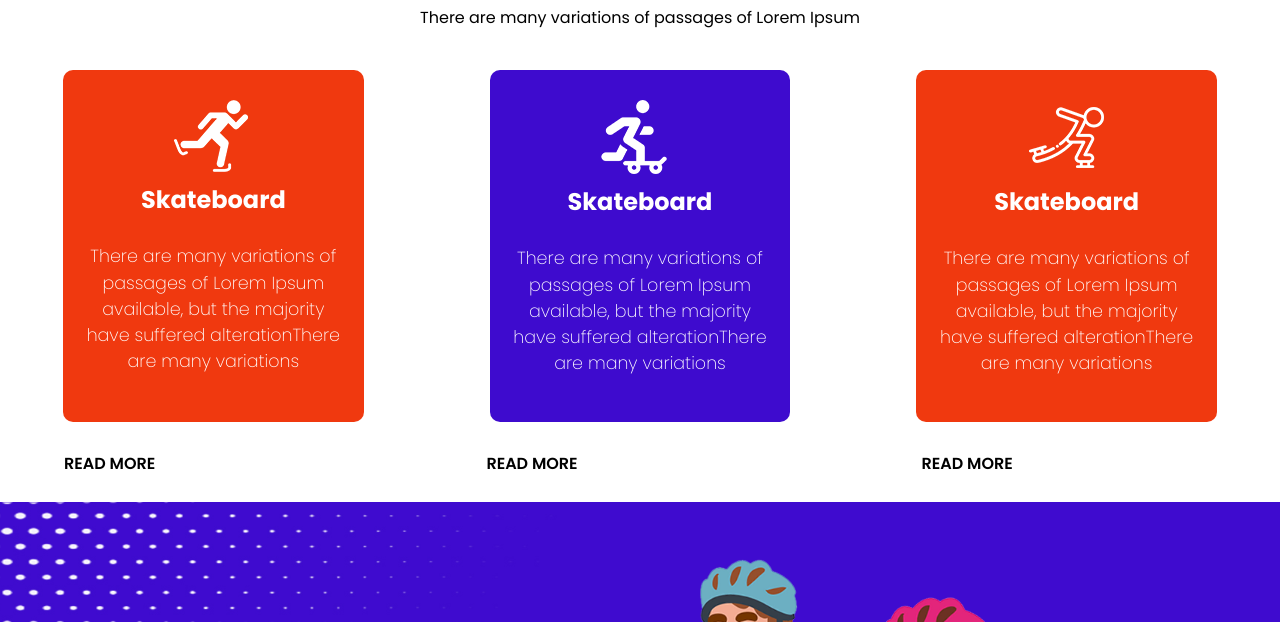
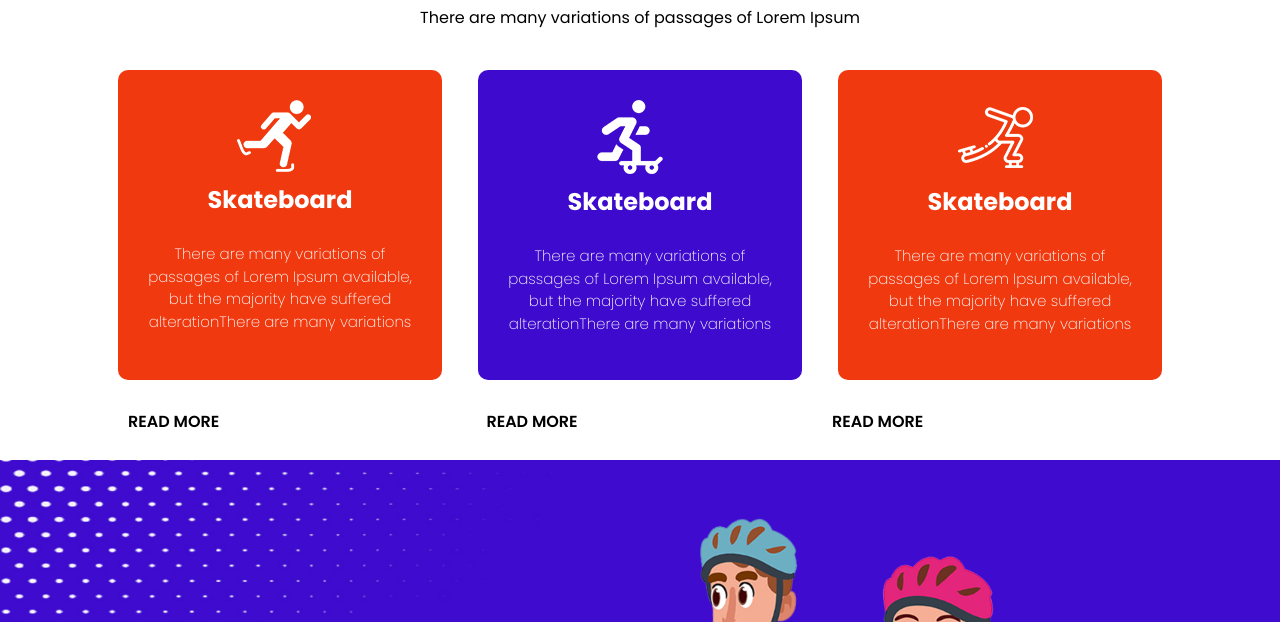
Before and after one commit to Aswinmohammed/school-page-project, a plain HTML site: page index.html in a window 1280 px wide. Shown: the part 730-1352 px from the top of the page. Drawn offline with Linux system fonts and the light colour scheme.

Commit message:
After alignment for mobile

```diff
--- a/style.css
+++ b/style.css
@@ -3,6 +3,7 @@ body {
     font-family: "Poppins", sans-serif;
 }
 
+/* nav Section */
 .logo {
     width: 100px;
     margin: 10px 0 0 10px;
@@ -48,6 +49,8 @@ body {
     padding: 8px 20px;
     border-radius: 30px;
 }
+
+/* main Section */
 
 .main-container {
     display: flex;
@@ -111,7 +114,7 @@ body {
 }
 
 #span1{
-    left: 5%;
+    left: 10%;
 }
 
 #span2{
@@ -119,12 +122,13 @@ body {
 }
 
 #span3{
-    left: 72%;
+    left: 65%;
 }
 
 .class-cards {
     display: flex;
     justify-content: space-around;
+    margin:0px 100px;
 }
 
 .class-cards .card {
@@ -133,7 +137,7 @@ body {
     border-radius: 10px;
     text-align: center;
     color: #fff;
-    width: 23.5%;
+    width: 30%;
 }
 
 .class-cards .card:nth-child(even){
@@ -147,7 +151,7 @@ body {
 
 .class-cards .card p {
     color:white;
-    font-size: 17.5px;
+    font-size: 15px;
     font-weight: 200;
     margin: 25px 0;
 }
@@ -250,6 +254,7 @@ body {
 
     .skating-class h2 {
         font-size: 2.2rem;
+        margin-top: 20px;
     }
 
     .skating-class p{
@@ -278,6 +283,7 @@ body {
         align-items: center;
         justify-content: space-around;
         margin-bottom: 20px;
+        margin:0px 0px;
     }
 
     .class-cards .card {
@@ -376,6 +382,7 @@ body {
         align-items: center;
         justify-content: space-around;
         margin-bottom: 20px;
+        margin:0px 0px;
     }
 
     .class-cards .card {
```
